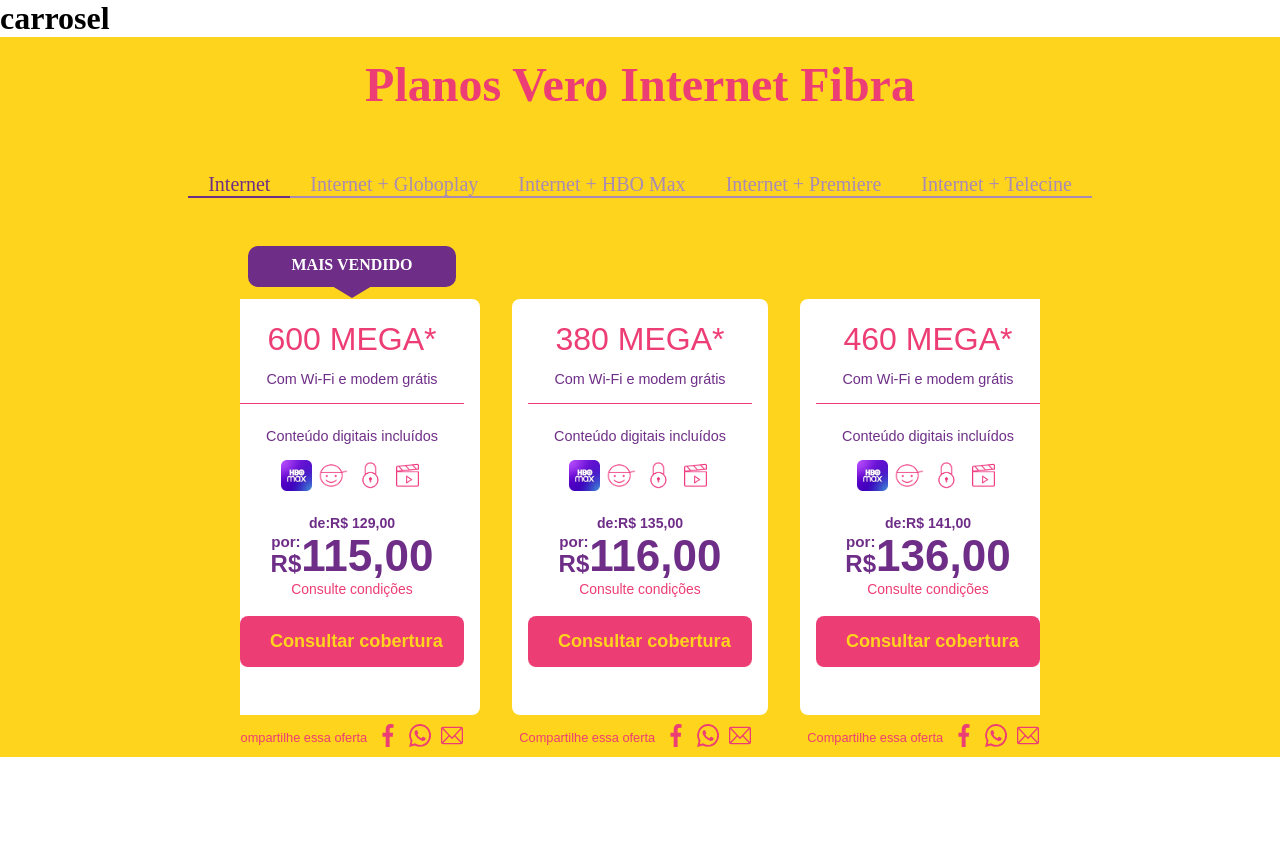
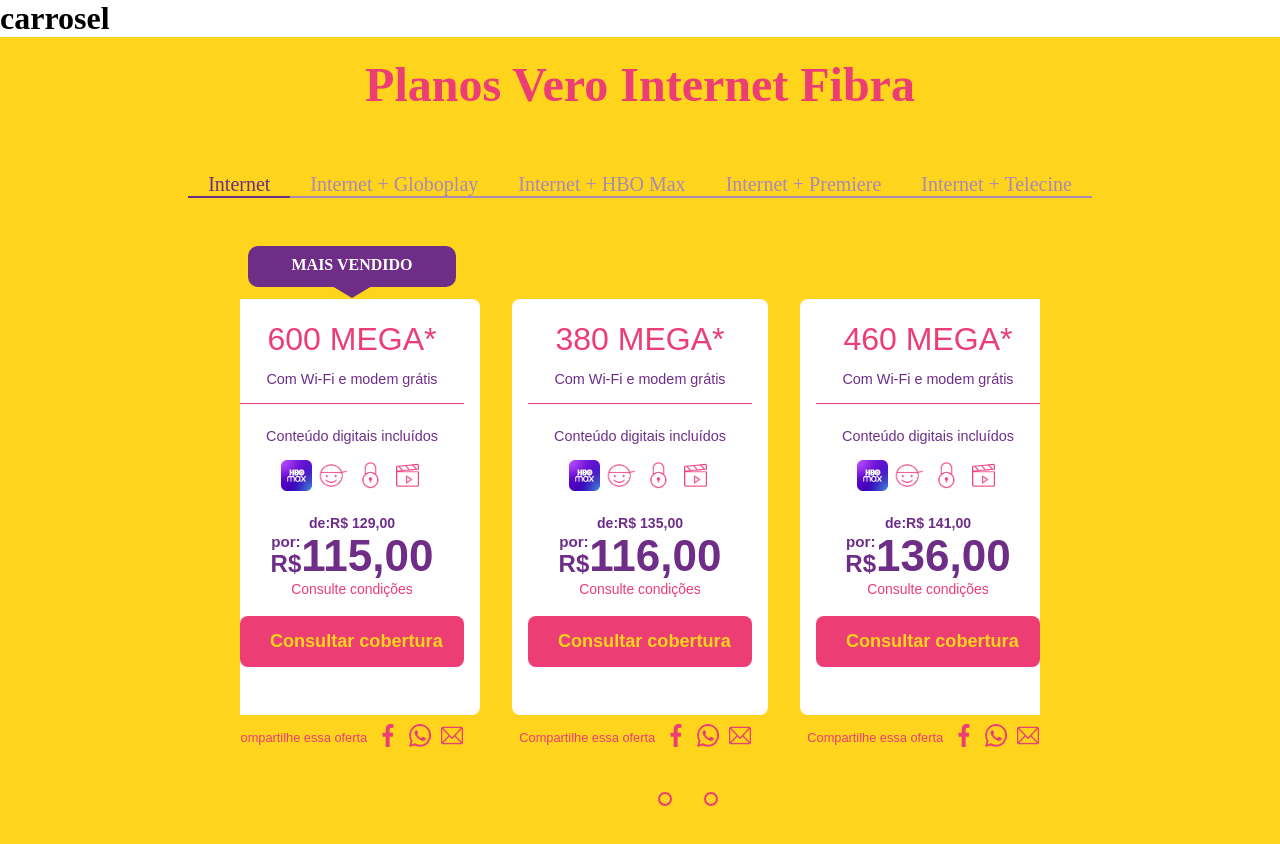
Before and after one commit to Fabioaguero/provedoraInternet, a plain HTML site: page index.html in a window 1280 px wide. Before the commit the page ends 800 px from the top, so only its background shows below. Drawn offline with Linux system fonts and the light colour scheme.

Commit message:
ajustfine
ajustes finos

```diff
--- a/style.css
+++ b/style.css
@@ -191,7 +191,7 @@ a{
 
 section {
   width: 100vw;
-  height: 90vh;
+  height: 100%;
   display: flex;
   flex-direction: column;
   justify-content: center;
@@ -262,7 +262,7 @@ section {
 .slider {
   margin: 0 auto 0;
   width:100vh;
-  height: 35rem;
+  height: 38rem;
   overflow: hidden;
 }
 .content_cards:not(:last-child) {
@@ -305,7 +305,7 @@ section {
 
 .manual-navigation {
   display: flex;
-  width: 65rem;
+  width: 56rem;
   margin-top: 9.1rem;
   justify-content: center;
 
@@ -341,7 +341,7 @@ section {
     white-space: nowrap;
     padding-left: 15%;
     margin-top: 0;
-    width: 100vw;
+    width: 100%;
     align-items: unset;
     justify-content: unset;
   }
```
